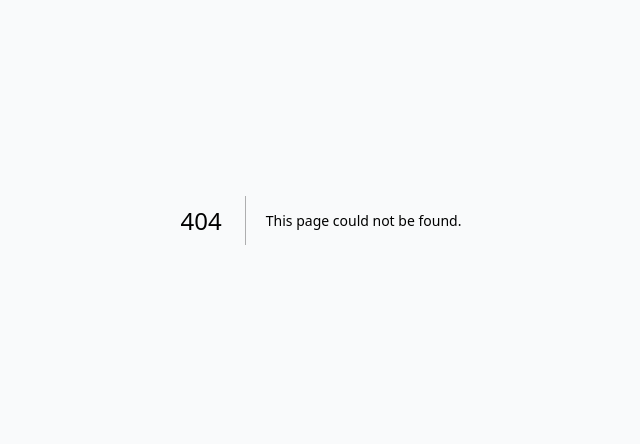
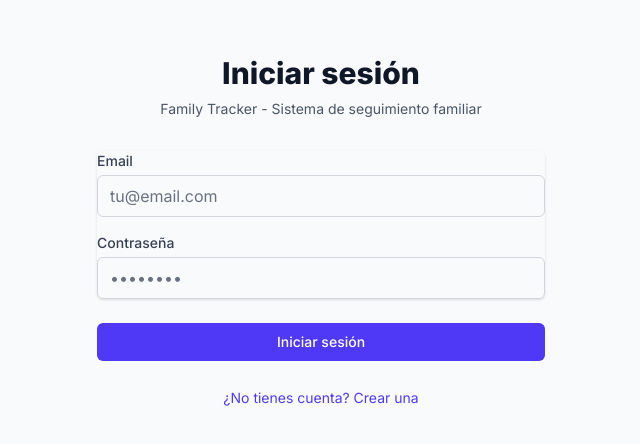
Before and after one commit to jminango20/family-tracker, a Next.js app: page /login in a window 1280 px wide. Before the commit this address had no page. Shown: the part 180-624 px from the top of the page, without its empty margins (319-959 px from the left). Built offline with nearby package versions, Linux system fonts and the light colour scheme; no server answers.

Commit message:
authentication system login

```diff
--- /dev/null
+++ b/lib/useAuth.ts
@@ -0,0 +1,14 @@
+// lib/useAuth.ts
+import { useAuthState } from 'react-firebase-hooks/auth';
+import { auth } from './firebase';
+
+export const useAuth = () => {
+  const [user, loading, error] = useAuthState(auth);
+
+  return {
+    user,
+    loading,
+    error,
+    isAuthenticated: !!user
+  };
+};
--- /dev/null
+++ b/src/app/login/page.tsx
@@ -0,0 +1,121 @@
+// src/app/login/page.tsx
+'use client';
+
+import { useState } from 'react';
+import { signInWithEmailAndPassword, createUserWithEmailAndPassword } from 'firebase/auth';
+import { auth } from '../../../lib/firebase';
+import { useRouter } from 'next/navigation';
+import { useAuth } from '../../../lib/useAuth';
+
+export default function LoginPage() {
+  const [email, setEmail] = useState('');
+  const [password, setPassword] = useState('');
+  const [isSignUp, setIsSignUp] = useState(false);
+  const [error, setError] = useState('');
+  const [loading, setLoading] = useState(false);
+
+  const router = useRouter();
+  const { user } = useAuth();
+
+  // Si ya está autenticado, redirigir al dashboard
+  if (user) {
+    router.push('/dashboard');
+    return null;
+  }
+
+  const handleSubmit = async (e: React.FormEvent) => {
+    e.preventDefault();
+    setLoading(true);
+    setError('');
+
+    try {
+      if (isSignUp) {
+        await createUserWithEmailAndPassword(auth, email, password);
+      } else {
+        await signInWithEmailAndPassword(auth, email, password);
+      }
+      router.push('/dashboard');
+    } catch (error: Error | unknown) {
+      setError(error instanceof Error ? error.message : 'An error occurred');
+    } finally {
+      setLoading(false);
+    }
+  };
+
+  return (
+    <div className="min-h-screen flex items-center justify-center bg-gray-50">
+      <div className="max-w-md w-full space-y-8">
+        <div>
+          <h2 className="mt-6 text-center text-3xl font-extrabold text-gray-900">
+            {isSignUp ? 'Crear cuenta' : 'Iniciar sesión'}
+          </h2>
+          <p className="mt-2 text-center text-sm text-gray-600">
+            Family Tracker - Sistema de seguimiento familiar
+          </p>
+        </div>
+
+        <form className="mt-8 space-y-6" onSubmit={handleSubmit}>
+          <div className="rounded-md shadow-sm space-y-4">
+            <div>
+              <label htmlFor="email" className="block text-sm font-medium text-gray-700">
+                Email
+              </label>
+              <input
+                id="email"
+                name="email"
+                type="email"
+                required
+                value={email}
+                onChange={(e) => setEmail(e.target.value)}
+                className="mt-1 appearance-none rounded-md relative block w-full px-3 py-2 border border-gray-300 placeholder-gray-500 text-gray-900 focus:outline-none focus:ring-indigo-500 focus:border-indigo-500"
+                placeholder="tu@email.com"
+              />
+            </div>
+
+            <div>
+              <label htmlFor="password" className="block text-sm font-medium text-gray-700">
+                Contraseña
+              </label>
+              <input
+                id="password"
+                name="password"
+                type="password"
+                required
+                value={password}
+                onChange={(e) => setPassword(e.target.value)}
+                className="mt-1 appearance-none rounded-md relative block w-full px-3 py-2 border border-gray-300 placeholder-gray-500 text-gray-900 focus:outline-none focus:ring-indigo-500 focus:border-indigo-500"
+                placeholder="••••••••"
+              />
+            </div>
+          </div>
+
+          {error && (
+            <div className="text-red-600 text-sm text-center">
+              {error}
+            </div>
+          )}
+
+          <div>
+            <button
+              type="submit"
+              disabled={loading}
+              className="group relative w-full flex justify-center py-2 px-4 border border-transparent text-sm font-medium rounded-md text-white bg-indigo-600 hover:bg-indigo-700 focus:outline-none focus:ring-2 focus:ring-offset-2 focus:ring-indigo-500 disabled:opacity-50"
+            >
+              {loading ? 'Cargando...' : (isSignUp ? 'Crear cuenta' : 'Iniciar sesión')}
+            </button>
+          </div>
+
+          <div className="text-center">
+            <button
+              type="button"
+              onClick={() => setIsSignUp(!isSignUp)}
+              className="text-indigo-600 hover:text-indigo-500 text-sm"
+            >
+              {isSignUp ? '¿Ya tienes cuenta? Inicia sesión' : '¿No tienes cuenta? Crear una'}
+            </button>
+          </div>
+        </form>
+      </div>
+    </div>
+  );
+}
--- a/src/app/page.tsx
+++ b/src/app/page.tsx
@@ -1,5 +1,20 @@
 // src/app/page.tsx
+'use client';
+
+import Link from 'next/link';
+import { useAuth } from '../../lib/useAuth';
+
 export default function Home() {
+  const { user, loading } = useAuth();
+
+  if (loading) {
+    return (
+      <div className="min-h-screen flex items-center justify-center">
+        <div className="text-lg">Cargando...</div>
+      </div>
+    );
+  }
+
   return (
     <div className="container mx-auto px-4 py-8">
       <div className="text-center">
@@ -10,7 +25,29 @@ export default function Home() {
           Sistema de seguimiento familiar con rutas seguras
         </p>
 
-        <div className="bg-white rounded-lg shadow-md p-6 max-w-md mx-auto">
+        {user ? (
+          <div className="space-y-4">
+            <p className="text-green-600">¡Bienvenido! Estás autenticado como: {user.email}</p>
+            <Link
+              href="/dashboard"
+              className="inline-block bg-indigo-600 text-white px-6 py-3 rounded-lg hover:bg-indigo-700"
+            >
+              Ir al Dashboard
+            </Link>
+          </div>
+        ) : (
+          <div className="space-y-4">
+            <p className="text-gray-600">Inicia sesión para gestionar las rutas seguras de tu familia</p>
+            <Link
+              href="/login"
+              className="inline-block bg-indigo-600 text-white px-6 py-3 rounded-lg hover:bg-indigo-700"
+            >
+              Iniciar Sesión
+            </Link>
+          </div>
+        )}
+
+        <div className="bg-white rounded-lg shadow-md p-6 max-w-md mx-auto mt-8">
           <h2 className="text-xl font-semibold mb-4">Estado del Proyecto</h2>
           <div className="space-y-2 text-left">
             <div className="flex items-center">
@@ -18,8 +55,8 @@ export default function Home() {
               <span>Paso 1: Setup inicial ✓</span>
             </div>
             <div className="flex items-center">
-              <span className="w-3 h-3 bg-gray-300 rounded-full mr-2"></span>
-              <span>Paso 2: Autenticación</span>
+              <span className="w-3 h-3 bg-orange-500 rounded-full mr-2"></span>
+              <span>Paso 2: Autenticación (en progreso)</span>
             </div>
             <div className="flex items-center">
               <span className="w-3 h-3 bg-gray-300 rounded-full mr-2"></span>
```
